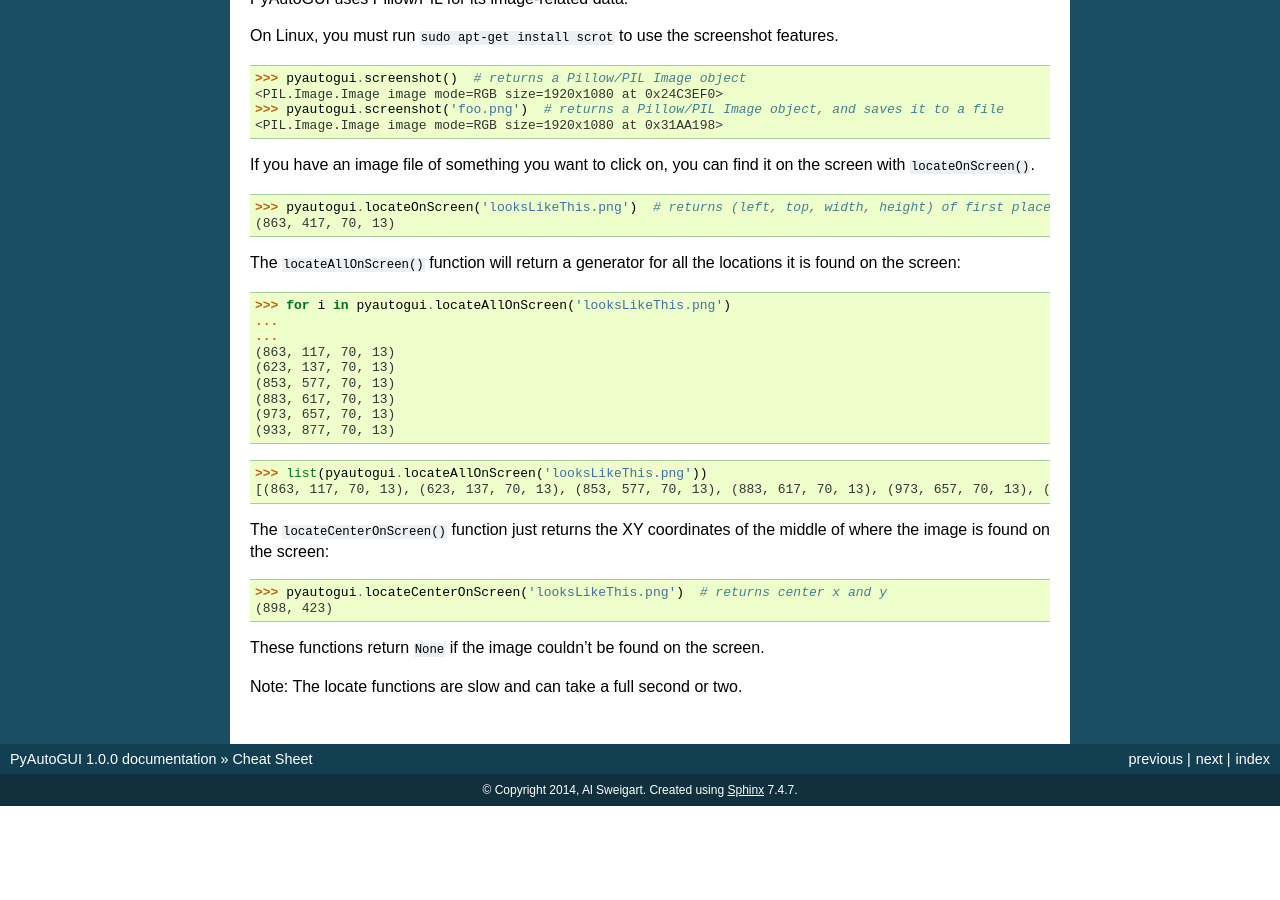
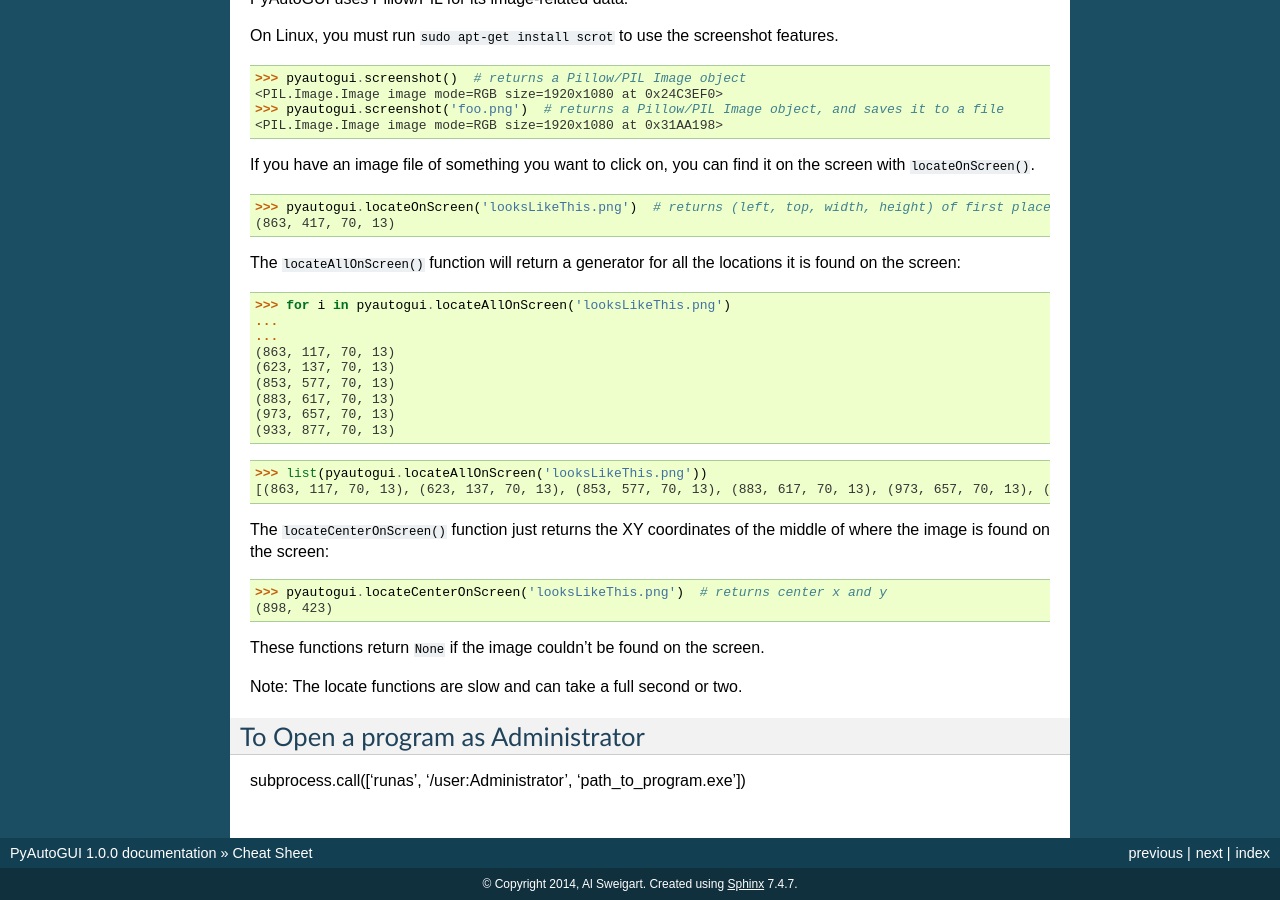
Before and after one commit to asweigart/pyautogui, a Sphinx documentation site: the page built from docs/cheatsheet.rst, in a window 1280 px wide and 900 px high, scrolled down 2216 px. Built offline with Sphinx 7.4.7, drawn with Linux system fonts in a browser that asks for light colours; before the commit the page ends 3022 px from its top, so only the background shows below that; some of the changed text lies outside the part shown.

Commit message:
Opening a program as administrator added
Opening a program as administrator added

```diff
--- a/docs/cheatsheet.rst
+++ b/docs/cheatsheet.rst
@@ -147,3 +147,7 @@
 These functions return `None` if the image couldn't be found on the screen.
 
 Note: The locate functions are slow and can take a full second or two.
+
+To Open a program as Administrator
+----------------------------------
+subprocess.call(['runas', '/user:Administrator', 'path_to_program.exe'])
```
